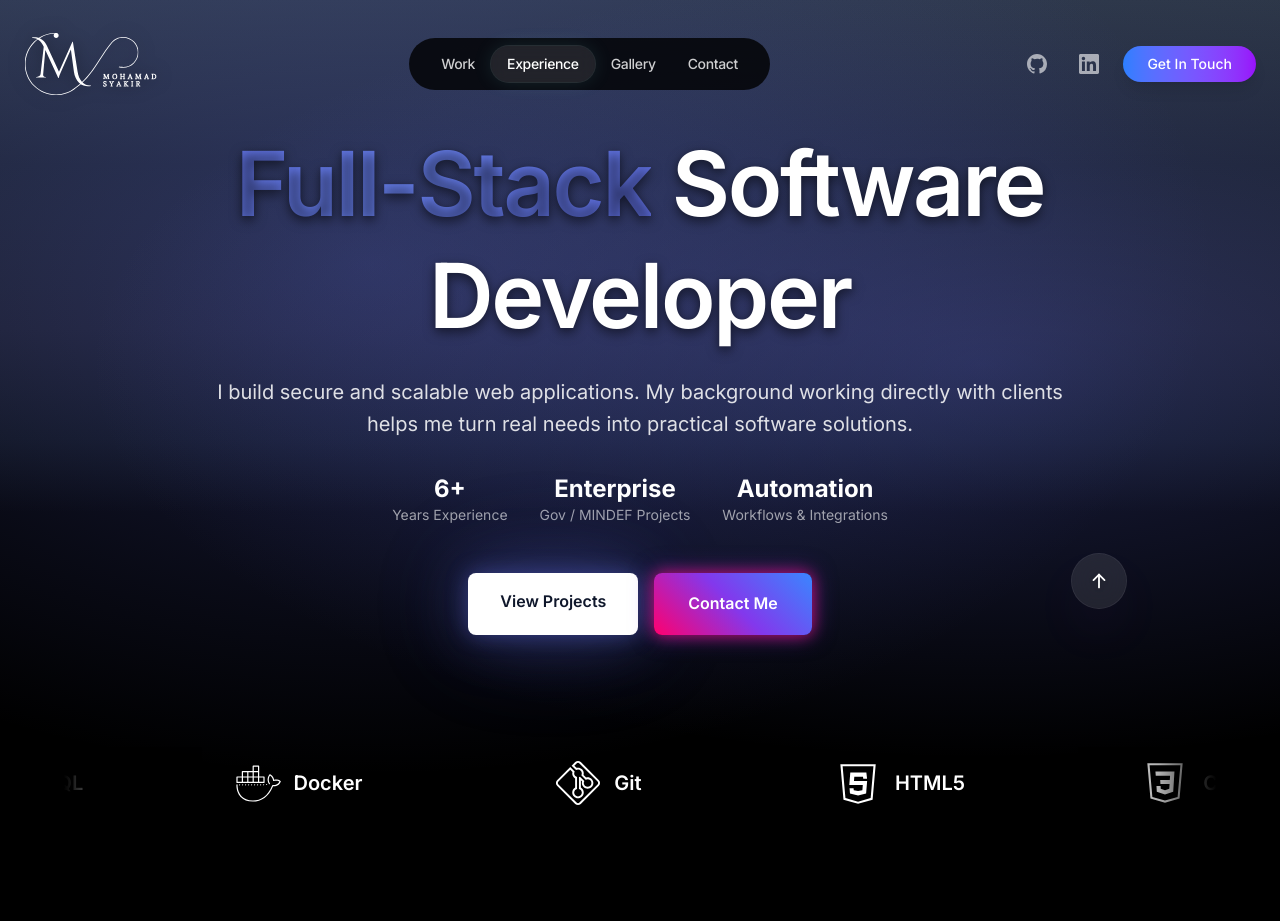
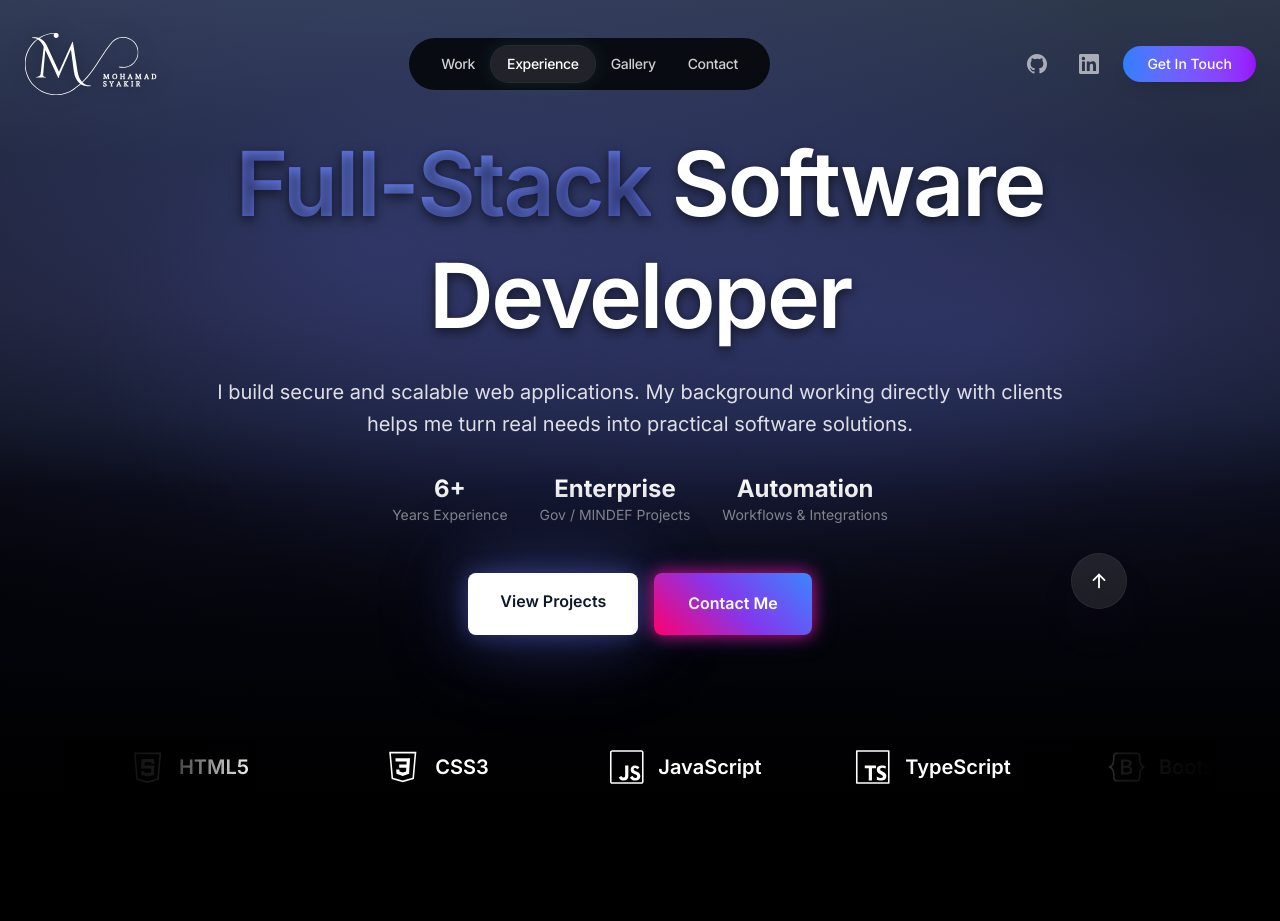
Before and after one commit to syakirzulkefli/portfolio, a Next.js app: page / in a window 1280 px wide. Shown: the top 921 px of the page. Built offline with nearby package versions, Linux system fonts and the light colour scheme.

Commit message:
Final touch up

```diff
--- a/app/components/TechStackAnimation.tsx
+++ b/app/components/TechStackAnimation.tsx
@@ -246,25 +246,39 @@ export default function TechStackAnimation() {
 
   return (
     <div className="relative py-12" style={{ background: "transparent" }}>
-      <div className="max-w-6xl mx-auto relative overflow-hidden">
+      <div className="max-w-6xl w-full mx-auto relative overflow-hidden">
+        <div className="absolute inset-0 pointer-events-none z-10 hidden xl:block">
+          <div className="absolute left-0 top-0 h-full w-16 bg-gradient-to-r from-black/80 via-black/40 to-transparent" />
+          <div className="absolute right-0 top-0 h-full w-16 bg-gradient-to-l from-black/80 via-black/40 to-transparent" />
+        </div>
+
+        <div className="xl:hidden relative z-20 w-full overflow-hidden py-4 px-2 min-h-[64px]">
+          <div className="absolute inset-0 flex items-center">
+            <div className="mobile-marquee-track flex items-center gap-3 whitespace-nowrap w-max">
+              {[...techStack, ...techStack].map((tech, index) => (
                 <div
-          className="absolute top-0 left-0 w-full h-full pointer-events-none z-10"
-          style={{
-            background: `linear-gradient(
-              to right,
-              rgba(0, 0, 0, 1) 0%,
-              rgba(0, 0, 0, 0.3) 5%,
-              transparent 12%,
-              transparent 88%,
-              rgba(0, 0, 0, 0.3) 95%,
-              rgba(0, 0, 0, 1) 100%
-            )`,
-          }}
-        ></div>
+                  key={`mobile-${tech.name}-${index}`}
+                  className="flex items-center gap-2 px-3 py-2 rounded-full bg-white/10 text-white text-sm font-medium"
+                >
+                  <span className="flex items-center [&>svg]:w-6 [&>svg]:h-6 [&>svg]:shrink-0">
+                    {tech.logo}
+                  </span>
+                  {tech.name}
+                </div>
+              ))}
+            </div>
+          </div>
+          <div className="pointer-events-none absolute inset-0 z-20">
+            <div className="absolute left-0 top-0 h-full w-24 bg-gradient-to-r from-black via-black/90 to-transparent" />
+            <div className="absolute right-0 top-0 h-full w-24 bg-gradient-to-l from-black via-black/90 to-transparent" />
+          </div>
+        </div>
 
+        <div className="hidden xl:block relative z-20">
           <Marquee
+            className="w-full"
             direction="right"
-          speed={100}
+            speed={60}
             pauseOnHover={true}
             gradient={false}
             style={{ background: "transparent" }}
@@ -272,14 +286,21 @@ export default function TechStackAnimation() {
             {techStack.map((tech, index) => (
               <div
                 key={index}
-              className="inline-flex items-center justify-center mx-6 px-4 py-2 text-white text-xl font-semibold tracking-normal mr-4"
-              style={{ background: "transparent", minWidth: "260px" }}
+                className="inline-flex items-center justify-center mx-3 md:mx-6 px-4 py-2 text-white text-base md:text-xl font-semibold tracking-normal"
+                style={{ background: "transparent", minWidth: "200px" }}
               >
-              <span className="mr-3 flex items-center">{tech.logo}</span>
+                <span className="mr-3 flex items-center [&>svg]:w-10 [&>svg]:h-10">
+                  {tech.logo}
+                </span>
                 {tech.name}
               </div>
             ))}
           </Marquee>
+          <div className="pointer-events-none absolute inset-0 z-20">
+            <div className="absolute left-0 top-0 h-full w-48 bg-gradient-to-r from-black via-black/90 to-transparent" />
+            <div className="absolute right-0 top-0 h-full w-48 bg-gradient-to-l from-black via-black/90 to-transparent" />
+          </div>
+        </div>
       </div>
     </div>
   );
--- a/app/globals.css
+++ b/app/globals.css
@@ -13,6 +13,7 @@ html {
   scroll-behavior: smooth;
   background: #2d3748;
   overscroll-behavior: none;
+  overflow-x: hidden;
 }
 :target {
   scroll-margin-top: 90px;
@@ -29,6 +30,7 @@ body {
   line-height: 1.6;
   font-weight: 400;
   overscroll-behavior: none;
+  overflow-x: hidden;
 }
 
 .gradient-text {
@@ -297,8 +299,26 @@ body {
   display: flex;
 }
 
+.mobile-marquee-track {
+  width: max-content;
+  animation: mobileMarquee 26s linear infinite;
+  will-change: transform;
+  transform: translate3d(-50%, 0, 0);
+}
+
+@keyframes mobileMarquee {
+  0% {
+    transform: translate3d(-50%, 0, 0);
+  }
+  100% {
+    transform: translate3d(0, 0, 0);
+  }
+}
+
 .prisma-timeline {
   position: relative;
+  isolation: isolate;
+  width: 100%;
 }
 
 .prisma-timeline-line {
@@ -319,6 +339,17 @@ body {
   );
   border-radius: 2px;
   height: 0;
+  pointer-events: none;
+  z-index: 0;
+}
+
+.timeline-cards,
+.prisma-timeline-item,
+.prisma-timeline-icon,
+.prisma-content-card,
+.prisma-job-card {
+  position: relative;
+  z-index: 1;
 }
 
 .prisma-timeline:hover .prisma-timeline-line {
@@ -443,23 +474,27 @@ body {
   .timeline-cards {
     grid-template-columns: 1fr;
     gap: 2rem;
+    width: 100%;
+    margin-left: 0;
+    padding: 0 clamp(1rem, 6vw, 3rem);
   }
 
   .prisma-timeline-item {
     min-height: auto;
-    padding: 2rem 0;
+    padding: 4rem 0 2rem;
     flex-direction: column;
     align-items: center;
+    width: 100%;
   }
 
   .prisma-timeline-icon {
-    position: relative;
-    left: auto;
-    top: auto;
-    transform: none;
+    position: absolute;
+    top: 0;
+    left: 50%;
+    transform: translate(-50%, -50%);
     width: 48px;
     height: 48px;
-    margin-bottom: 1.5rem;
+    margin-bottom: 0;
     order: -1;
   }
 
@@ -468,12 +503,16 @@ body {
   }
 
   .prisma-timeline-line {
-    display: none;
+    left: 50%;
+    transform: translateX(-50%);
   }
 
-  .timeline-cards {
-    margin-left: 0;
-    width: 100%;
+  .prisma-job-card {
+    background: rgba(13, 16, 25, 0.9);
+    border: 1px solid rgba(113, 232, 223, 0.12);
+    border-radius: 20px;
+    padding: 24px;
+    backdrop-filter: blur(12px);
   }
 }
 
@@ -594,13 +633,9 @@ body {
 }
 
 @media (max-width: 768px) {
-  .prisma-timeline-icon {
-    left: 24px;
-    transform: none;
-  }
-
+  .prisma-timeline-icon,
   .prisma-timeline-line {
-    left: 24px;
-    transform: none;
+    left: 50%;
+    transform: translateX(-50%);
   }
 }
--- a/app/page.tsx
+++ b/app/page.tsx
@@ -22,7 +22,7 @@ export default function Home() {
       <Navigation />
 
       <section
-        className="min-h-screen flex flex-col items-center justify-start px-6 relative pt-28 md:pt-32 pb-8 sm:pb-12"
+        className="min-h-[80vh] xl:min-h-[65vh] 2xl:min-h-[50vh] flex flex-col items-center justify-start px-6 relative pt-28 md:pt-32 pb-2 sm:pb-6"
         style={{
           background: `
             radial-gradient(69.74% 43.14% at 76.7% 39.73%,
@@ -42,6 +42,15 @@ export default function Home() {
           `,
         }}
       >
+        <div className="pointer-events-none absolute inset-0">
+          <div
+            className="absolute inset-0"
+            style={{
+              background:
+                "linear-gradient(to bottom, rgba(0,0,0,0) 0%, rgba(0,0,0,0) 55%, rgba(3,4,10,0.85) 75%, #000000 92%, #000000 100%)",
+            }}
+          ></div>
+        </div>
         <div className="max-w-6xl mx-auto text-center">
           <div className="mb-5 md:mb-6 relative z-10">
             <h1 className="text-[clamp(2rem,8vw,6rem)] md:text-[clamp(3rem,7vw,7rem)] font-semibold mb-6 text-shadow drop-shadow-sm leading-tight tracking-tight">
@@ -90,15 +99,16 @@ export default function Home() {
             </a>
           </div>
 
-          <div className="w-full max-w-6xl mx-auto mt-12 md:mt-16">
+          <div className="w-full max-w-6xl mx-auto mt-8 md:mt-12 lg:mt-14 overflow-hidden">
             <TechStackAnimation />
           </div>
         </div>
       </section>
 
+
       <TimelineAnimation />
 
-      <section id="work" className="py-20 px-6 bg-black">
+      <section id="work" className="pt-10 md:pt-12 pb-16 md:pb-20 px-6 bg-black">
         <div className="max-w-6xl mx-auto">
           <h2 className="text-3xl md:text-4xl font-semibold text-center mb-4 gradient-text leading-tight tracking-tight">
             Featured Work
@@ -377,7 +387,7 @@ export default function Home() {
                       <span className="text-xs md:text-sm text-white/70 tracking-wide">
                         Products
                       </span>
-                      <div className="grid grid-cols-3 gap-4">
+                      <div className="grid grid-cols-1 sm:grid-cols-3 gap-4">
                         <div className="rounded-xl p-5 border border-teal-500/30 bg-teal-500/10 flex flex-col items-center justify-center text-center">
                           <div className="h-12 w-12 flex items-center justify-center">
                             <Image
@@ -389,19 +399,31 @@ export default function Home() {
                               priority={false}
                             />
                           </div>
-                          <span className="mt-2 text-xs text-white/80">TrackerHero</span>
+                          <span className="mt-3 text-[11px] md:text-xs font-medium tracking-wide text-white/80">
+                            TrackerHero
+                          </span>
                         </div>
                         <div className="rounded-xl p-5 border border-indigo-500/30 bg-indigo-500/10 flex flex-col items-center justify-center text-center">
                           <div className="h-12 w-12 flex items-center justify-center">
-                            <i className="fa-solid fa-building text-indigo-300 text-[38px] leading-none" aria-hidden="true"></i>
+                            <i
+                              className="fa-solid fa-building text-indigo-300 text-[38px] leading-none"
+                              aria-hidden="true"
+                            ></i>
                           </div>
-                          <span className="mt-2 text-xs text-white/80">PropKita</span>
+                          <span className="mt-3 text-[11px] md:text-xs font-medium tracking-wide text-white/80">
+                            PropKita
+                          </span>
                         </div>
                         <div className="rounded-xl p-5 border border-amber-500/30 bg-amber-500/10 flex flex-col items-center justify-center text-center">
                           <div className="h-12 w-12 flex items-center justify-center">
-                            <i className="fa-solid fa-square-parking text-amber-300 text-[38px] leading-none" aria-hidden="true"></i>
+                            <i
+                              className="fa-solid fa-square-parking text-amber-300 text-[38px] leading-none"
+                              aria-hidden="true"
+                            ></i>
                           </div>
-                          <span className="mt-2 text-xs text-white/80">LPR/ANPR</span>
+                          <span className="mt-3 text-[11px] md:text-xs font-medium tracking-wide text-white/80">
+                            LPR/ANPR
+                          </span>
                         </div>
                       </div>
                     </div>
@@ -531,7 +553,9 @@ export default function Home() {
                               priority={false}
                             />
                           </div>
-                          <span className="mt-2 text-sm text-white/85 font-medium">TrackerHero</span>
+                          <span className="mt-2 text-sm text-white/85 font-medium">
+                            TrackerHero
+                          </span>
                         </div>
                       </div>
                     </div>
```
Also changed, not shown: app/components/Navigation.tsx (+4 -4 lines), app/components/ScrollingGallery.tsx (+24 -4 lines). Lines whose indentation alone changed are shown as unchanged.
